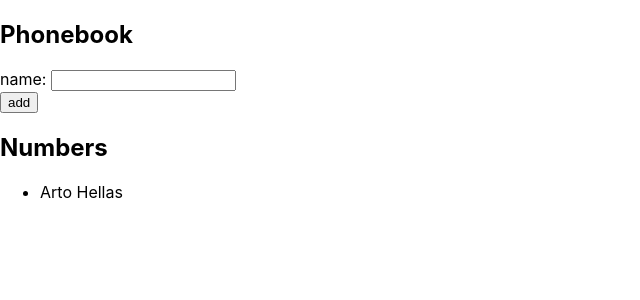
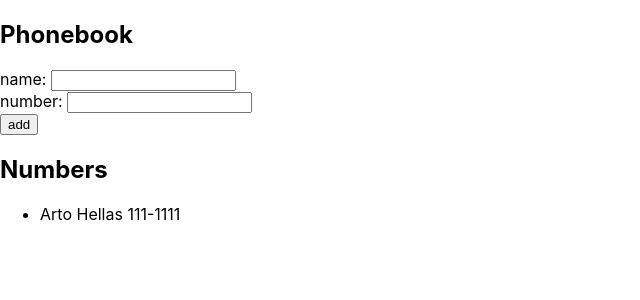
Before and after one commit to guzroger/FullStackOpen, a React (Create React App) app in the folder part2/phonebook/: page / in a window 1280 px wide. Shown: the top 300 px of the page, without its empty margins (0-640 px from the left). Built offline with nearby package versions, Linux system fonts and the light colour scheme.

Commit message:
Excercise 2.8 Completed

```diff
--- a/part2/phonebook/src/App.js
+++ b/part2/phonebook/src/App.js
@@ -5,8 +5,9 @@ import PersonDisplay from './components/PersonDisplay';
 
 function App() {
 
-  const [persons , setPersons] = useState([ { name: 'Arto Hellas', id:1} ]);
+  const [persons , setPersons] = useState([ { name: 'Arto Hellas', id:1, phone: '111-1111'} ]);
   const [ newName, setNewName ] = useState('');
+  const [ newNumber, setNewNumber ] = useState('');
 
   const addPerson = (event) => {
     event.preventDefault();
@@ -14,10 +15,11 @@ function App() {
     const found = persons.find( person =>  person.name.toUpperCase() ===  newName.toUpperCase() );
 
     if(!found){
-      const personObject = { name:  newName, id: persons.length + 1 };
+      const personObject = { name:  newName, id: persons.length + 1, phone: newNumber  };
 
       setPersons(persons.concat(personObject));
       setNewName('');
+      setNewNumber('');
     }
     else
       alert(`${newName} is already added to phonebook`);
@@ -28,12 +30,19 @@ function App() {
     setNewName(event.target.value);
   }
 
+  const handleNumberChange = (event) => {
+    setNewNumber(event.target.value);
+  }
+
   return (
     <div>
       <h2>Phonebook</h2>
       <form onSubmit={addPerson}>
         <div>
           name: <input value={newName} onChange={handleNameChange} />
+        </div>
+        <div>
+          number: <input value={newNumber} onChange={handleNumberChange} />
         </div>
         <div>
           <button type="submit">add</button>
--- a/part2/phonebook/src/components/PersonDisplay.js
+++ b/part2/phonebook/src/components/PersonDisplay.js
@@ -1,6 +1,6 @@
 const PersonDisplay = ( {person }) => {
   return (
-    <li>{person.name}</li>
+    <li>{person.name} {person.phone}</li>
   )
 }
 
```
